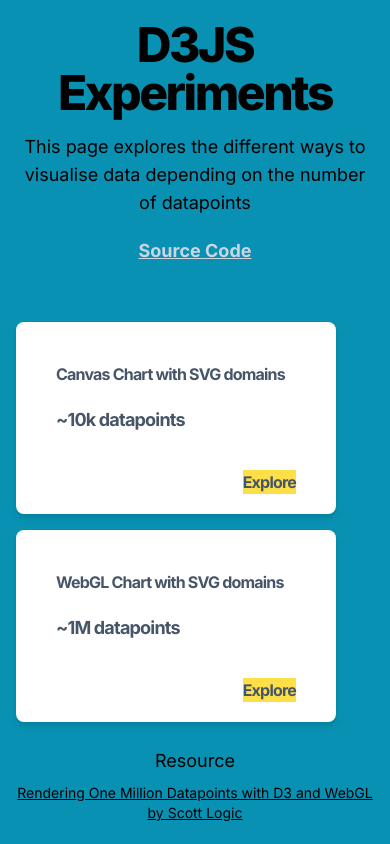
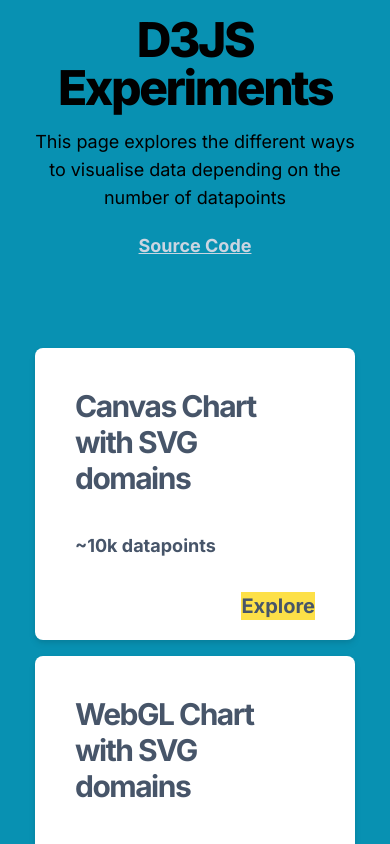
Before and after one commit to mj-life-is-once/scatter-plot, a Next.js app: page / in a window 390 px wide. Built offline with nearby package versions, Linux system fonts and the light colour scheme.

Commit message:
responsiveness

```diff
--- a/src/app/components/Card.tsx
+++ b/src/app/components/Card.tsx
@@ -9,9 +9,9 @@
 }) => {
   return (
     <div
-      className={`${
+      className={`rounded-lg drop-shadow-md max-w-xs max-h-md bg-white text-slate-600 p-10 hover:bg-emerald-green [&>a]:bg-yellow-300 ${
         className ?? ""
-      } rounded-lg drop-shadow-md max-w-xs max-h-md bg-white text-slate-600 p-10 hover:bg-emerald-green [&>a]:bg-yellow-300`}
+      } `}
     >
       {children}
     </div>
--- a/src/app/page.tsx
+++ b/src/app/page.tsx
@@ -2,13 +2,13 @@
 import Link from "next/link";
 const Page = async () => {
   return (
-    <section className="relative w-full h-full bg-cyan-600">
-      <div className="container flex flex-col h-full justify-around max-w-3xl mx-auto px-4 py-4 sm:px-6">
+    <section className="relative w-full min-h-full bg-cyan-600">
+      <div className="container py-20 flex flex-col gap-10 h-full justify-around max-w-3xl mx-auto px-4 py-4 sm:px-6">
         <div className="text-center pb-12 md:pb-16">
           <h1 className="text-5xl md:text-6xl font-extrabold leading-tighter tracking-tighter mb-4">
             D3JS Experiments
           </h1>
-          <p className="text-lg max-w-md mx-auto">
+          <p className="text-lg max-w-md max-sm:max-w-xs mx-auto">
             This page explores the different ways to visualise data depending on
             the number of datapoints
           </p>
@@ -21,30 +21,34 @@
             </a>
           </p>
         </div>
-        <div className="relative flex max-lg:flex-row max-md:flex-col jusitfy-center flex-wrap gap-4 [&>h1]: lg:text-3xl md:text-3xl sm:text-3xl font-bold leading-tighter tracking-tighter mb-4">
-          <Card className="bg-slate-900">
-            <h1 className="pb-5">Canvas Chart with SVG domains</h1>
+        <div className="relative flex max-lg:flex-row max-md:flex-col content-center jusitfy-center flex-wrap gap-4">
+          <Card className="relative bg-slate-900">
+            <h1 className="text-3xl font-bold leading-tighter tracking-tighter mb-4 pb-5">
+              Canvas Chart with SVG domains
+            </h1>
             <p className="font-bold pb-10 text-lg">~10k datapoints</p>
             <Link
-              className="absolute right-10 bottom-5 inline-block"
+              className="absolute right-10 bottom-5 inline-block font-bold text-xl"
               href="/canvas"
             >
               Explore
             </Link>
             <p></p>
           </Card>
-          <Card className="bg-slate-900">
-            <h1 className="pb-5">WebGL Chart with SVG domains</h1>
-            <p className="pb-10 text-lg">~1M datapoints</p>
+          <Card className="relative bg-slate-900">
+            <h1 className="text-3xl font-bold leading-tighter tracking-tighter mb-4 pb-5">
+              WebGL Chart with SVG domains
+            </h1>
+            <p className="font-bold pb-10 text-lg">~1M datapoints</p>
             <Link
-              className="absolute right-10 bottom-5 inline-block"
+              className="absolute right-10 bottom-5 inline-block font-bold text-xl"
               href="/webgl"
             >
               Explore
             </Link>
           </Card>
         </div>
-        <div className="text-center">
+        <div className="text-center max-sm:max-w-xs m-auto">
           <ul className="text-lg">
             Resource
             <li className="text-sm pt-2 underline">
--- a/tailwind.config.js
+++ b/tailwind.config.js
@@ -12,6 +12,8 @@
     extend: {
       colors: {
         "emerald-green": "#00ffa2",
+        white: "#fff",
+        black: "#000",
       },
     },
   },
```
